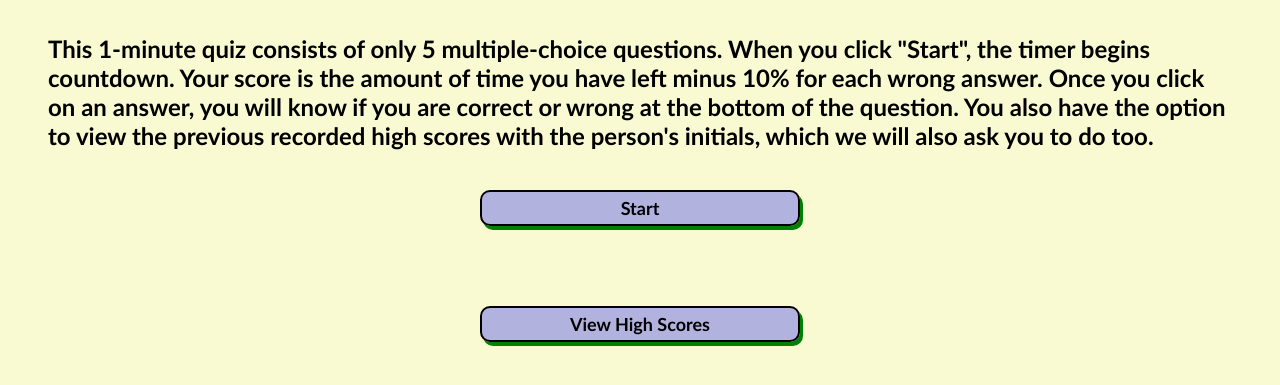
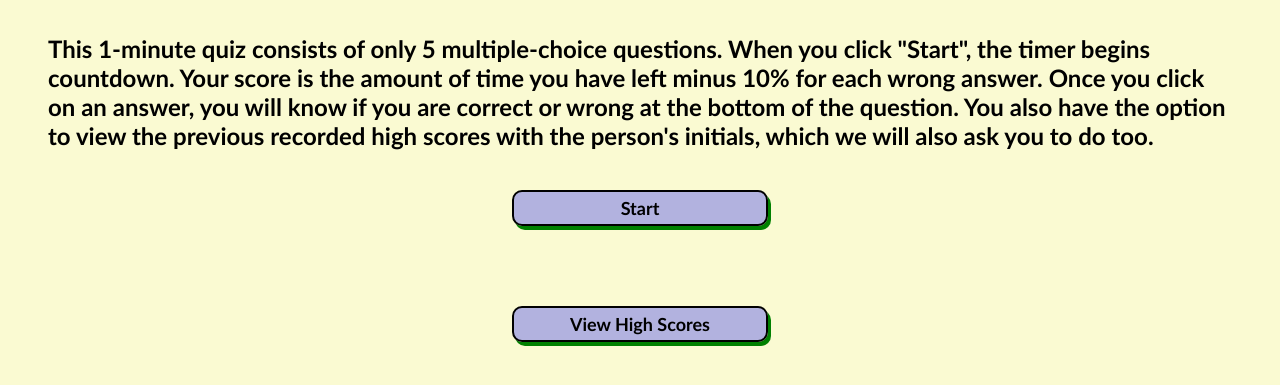
Before and after one commit to jason1chiu/javascript-quiz, a plain HTML site: page index.html in a window 1280 px wide. Shown: the part 119-504 px from the top of the page. Drawn offline with Linux system fonts and the light colour scheme.

Commit message:
make slight modifications

```diff
--- a/assets/css/style.css
+++ b/assets/css/style.css
@@ -56,7 +56,7 @@ button {
   display: flex;
   flex-flow: column wrap;
   width: 100%;
-  min-width: 20rem;
+  min-width: 16rem;
   justify-content: center;
   align-items: center;
   border: 2px solid black;
```
